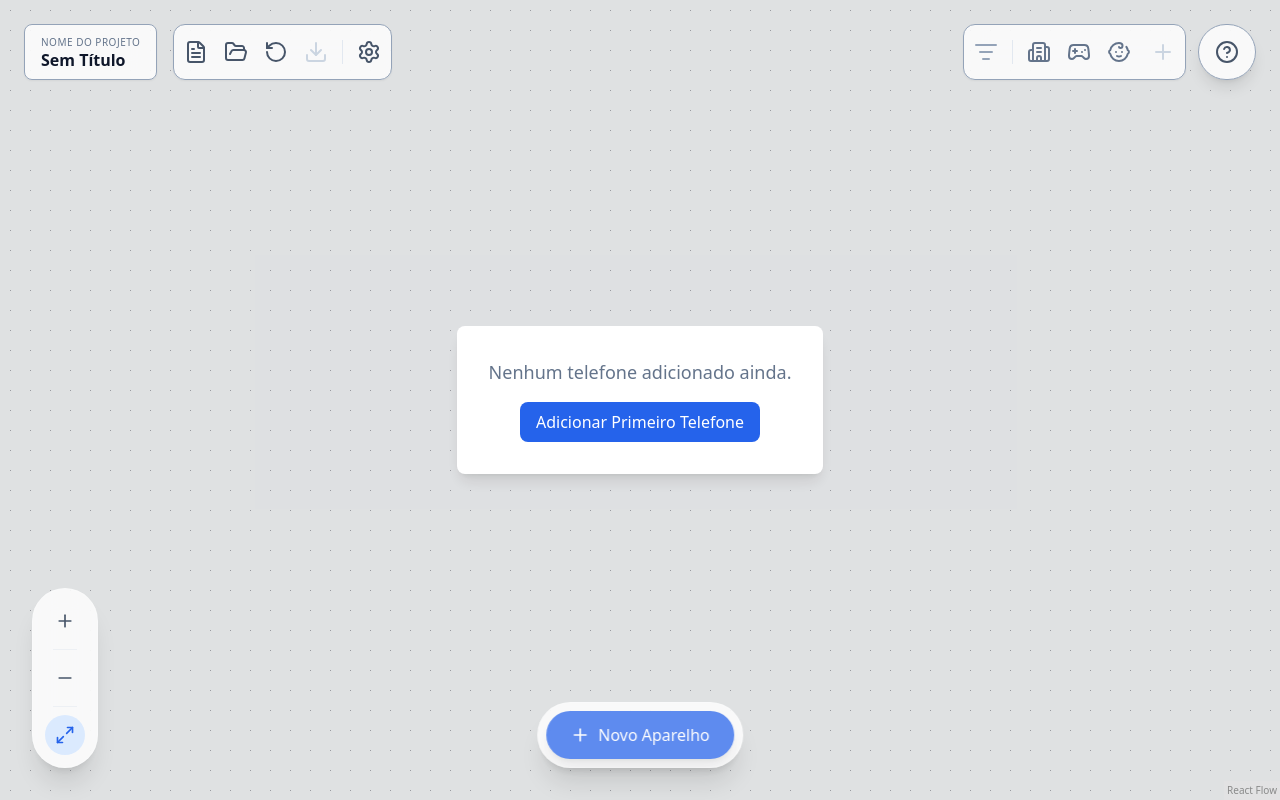
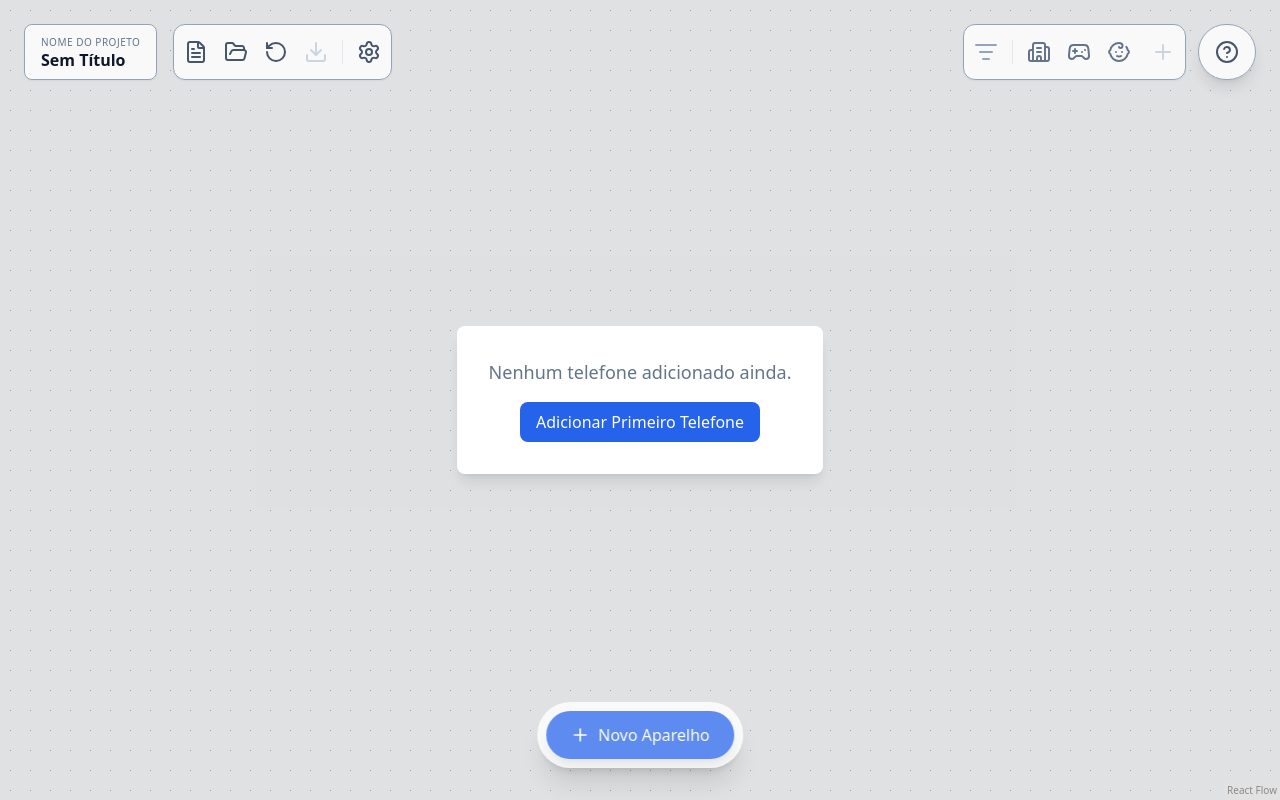
Before and after one commit to esteniovasc/phone-deck, a React (Vite) app: page / in a window 1280 px wide. Built offline with nearby package versions, Linux system fonts and the light colour scheme.

Commit message:
Atualiza funções e comportamento dos controles de navegação

```diff
--- a/src/App.tsx
+++ b/src/App.tsx
@@ -28,7 +28,7 @@ import { HelpButton } from './components/ui/HelpButton';
 import { useLocalStorage } from './hooks/useLocalStorage';
 import { useDecisionEngine } from './hooks/useDecisionEngine';
 import PhoneNode from './components/canvas/PhoneNode';
-import { Eye, EyeOff, Activity } from 'lucide-react';
+import { Eye, EyeOff, Activity, Lock, Unlock, Map, Maximize2, AlertCircle } from 'lucide-react';
 import { Toast } from './components/ui/Toast';
 import { useHotkeys } from './hooks/useHotkeys';
 import { CalibrationPanel, type InteractionSettings, DEFAULT_INTERACTION_SETTINGS } from './components/ui/CalibrationPanel';
@@ -598,28 +598,64 @@ function App() {
 		setToastState({
 			show: true,
 			message: newMode ? '🔒 Modo Visualização' : '✏️ Modo Edição',
-			icon: newMode ? <Eye size={20} /> : <EyeOff size={20} />,
+			icon: newMode ? <Lock size={20} /> : <Unlock size={20} />,
 		});
 		setTimeout(() => {
 			setToastState((prev) => ({ ...prev, show: false }));
 		}, 1500);
 	}, [isViewMode]);
 
+	const handleCycleMinimap = useCallback(() => {
+		const nextState = {
+			'auto': 'visible',
+			'visible': 'hidden',
+			'hidden': 'auto'
+		}[minimapBehavior] as MinimapBehavior;
+
+		setMinimapBehavior(nextState);
+		setToastState({
+			show: true,
+			message: `🗺️ Minimapa: ${nextState === 'auto' ? 'Automático' : nextState === 'visible' ? 'Visível' : 'Oculto'}`,
+			icon: <Map size={20} />,
+		});
+		setTimeout(() => setToastState(prev => ({ ...prev, show: false })), 2000);
+	}, [minimapBehavior]);
+
+	const handleExternalFitView = useCallback(() => {
+		if (rfInstance) {
+			rfInstance.fitView({ duration: 800, padding: 0.2 });
+			setToastState({
+				show: true,
+				message: '🔍 Visualização Centralizada',
+				icon: <Maximize2 size={20} />,
+			});
+			setTimeout(() => setToastState(prev => ({ ...prev, show: false })), 2000);
+		}
+	}, [rfInstance]);
+
 	const handleZoomIn = useCallback(() => {
+		if (rfInstance) {
+			rfInstance.zoomIn({ duration: 500 });
 			setToastState({
 				show: true,
 				message: '🔍 Zoom +',
 				icon: <Activity size={20} />,
 			});
-	}, []);
+			setTimeout(() => setToastState(prev => ({ ...prev, show: false })), 1000);
+		}
+	}, [rfInstance]);
 
 	const handleZoomOut = useCallback(() => {
+		if (rfInstance) {
+			rfInstance.zoomOut({ duration: 500 });
 			setToastState({
 				show: true,
 				message: '🔍 Zoom -',
 				icon: <Activity size={20} />,
 			});
-	}, []);
+			setTimeout(() => setToastState(prev => ({ ...prev, show: false })), 1000);
+		}
+	}, [rfInstance]);
 
 	// Sincronizar refs dos handlers (sem dependências)
 	useEffect(() => {
@@ -846,7 +882,15 @@ function App() {
 			</div>
 
 			{/* Navigation Controls (Zoom + Fit View) */}
-			<NavigationControls />
+			<NavigationControls
+				onFitView={handleExternalFitView}
+				onToggleLock={handleToggleViewMode}
+				isLocked={isViewMode}
+				onToggleMinimap={handleCycleMinimap}
+				minimapState={minimapBehavior}
+				onZoomIn={handleZoomIn}
+				onZoomOut={handleZoomOut}
+			/>
 
 			{/* Action Dock Flutuante (Inferior - Apenas Novo) */}
 			<FloatingDock
--- a/src/components/ui/NavigationControls.tsx
+++ b/src/components/ui/NavigationControls.tsx
@@ -1,88 +1,184 @@
+import { useState, useEffect, useRef } from 'react';
 import { useReactFlow } from '@xyflow/react';
-import { Plus, Minus, Maximize2 } from 'lucide-react';
+import { Plus, Minus, Maximize2, Lock, Unlock, Map, Pin, PinOff } from 'lucide-react';
+
+interface NavigationControlsProps {
+	onFitView?: () => void;
+	onToggleLock: () => void;
+	isLocked: boolean;
+	onToggleMinimap: () => void;
+	minimapState: 'auto' | 'visible' | 'hidden';
+	onZoomIn: () => void;
+	onZoomOut: () => void;
+}
 
 /**
- * NavigationControls: Dock vertical de zoom e centralização
+ * NavigationControls: Dock vertical unificado
  *
- * Features:
- * - Zoom In (+)
- * - Zoom Out (-)
- * - Fit View / Centralizar (quando se perdeu)
- * - Design Glassmorphism
- * - Posicionado no canto inferior esquerdo
+ * Atualização:
+ * - Auto-hide com "gravidade" (cai para baixo e esmaece)
+ * - Zona de detecção no canto inferior esquerdo
+ * - Botão de Pin (Fixar)
  */
-export function NavigationControls() {
-  const { zoomIn, zoomOut, fitView } = useReactFlow();
+export function NavigationControls({
+	onFitView,
+	onToggleLock,
+	isLocked,
+	onToggleMinimap,
+	minimapState,
+	onZoomIn,
+	onZoomOut
+}: NavigationControlsProps) {
+	const { fitView } = useReactFlow();
+	const [isVisible, setIsVisible] = useState(false); // Começa oculto (ou visível no início?) -> Vamos começar visível pra UX
+	const [isPinned, setIsPinned] = useState(false);
+	const timeoutRef = useRef<ReturnType<typeof setTimeout> | null>(null);
 
-  const handleZoomIn = () => {
-    zoomIn();
+	// Iniciar visível por um tempo
+	useEffect(() => {
+		setIsVisible(true);
+		resetHideTimer();
+		return () => clearTimer();
+	}, []);
+
+	const clearTimer = () => {
+		if (timeoutRef.current) clearTimeout(timeoutRef.current);
 	};
 
-  const handleZoomOut = () => {
-    zoomOut();
+	const resetHideTimer = () => {
+		clearTimer();
+		if (isPinned) return;
+
+		timeoutRef.current = setTimeout(() => {
+			setIsVisible(false);
+		}, 5000); // 5 segundos
 	};
 
-  const handleFitView = () => {
-    fitView({ duration: 800 });
+	const handleMouseEnter = () => {
+		setIsVisible(true);
+		clearTimer();
+	};
+
+	const handleMouseLeave = () => {
+		resetHideTimer();
+	};
+
+	const togglePin = () => {
+		const newPinned = !isPinned;
+		setIsPinned(newPinned);
+		setIsVisible(true);
+		if (newPinned) {
+			clearTimer();
+		} else {
+			resetHideTimer();
+		}
+	};
+
+	// Fallback handleFitView
+	const handleFitViewInternal = () => {
+		if (onFitView) onFitView();
+		else fitView({ duration: 800, padding: 0.2 });
 	};
 
 	return (
-    <div className="fixed bottom-8 left-8 z-50">
-      {/* Container vidro fosco vertical */}
-      <div className="flex flex-col items-center gap-2 px-3 py-3 bg-white/80 backdrop-blur-md rounded-full shadow-xl border border-white/20">
-        {/* Zoom In */}
+		// Zona de Detecção Invisível (Trigger Area)
+		<div
+			className="fixed bottom-0 left-0 w-64 h-64 z-40 flex items-end justify-start pointer-events-none"
+		>
+			{/* Área interativa real que captura o mouse */}
+			<div
+				className="w-full h-full pointer-events-auto"
+				onMouseEnter={handleMouseEnter}
+				onMouseLeave={handleMouseLeave}
+			>
+				{/* Container do Dock (sujeito à "sucção lateral") */}
+				<div
+					className={`
+						absolute bottom-8 left-8 flex flex-col items-center gap-2 px-3 py-3
+						bg-white/80 backdrop-blur-md rounded-full shadow-xl border border-white/20
+						transition-all duration-700 ease-[cubic-bezier(0.34,1.56,0.64,1)] origin-bottom-left
+						${isVisible
+							? 'translate-x-0 scale-100 opacity-100 rotate-0'
+							: '-translate-x-16 scale-75 -rotate-12 opacity-0 blur-sm'}
+					`}
+				>
+					{/* Botão de Pin (Novo) */}
 					<button
-          onClick={handleZoomIn}
+						onClick={togglePin}
 						className={`
-            flex items-center justify-center w-10 h-10
-            rounded-full transition-all duration-300
-            hover:bg-white hover:text-slate-900 hover:scale-110 hover:shadow-lg
-            text-slate-600 hover:shadow-md
-            cursor-pointer
+							flex items-center justify-center w-8 h-8 rounded-full transition-all duration-300
+							hover:bg-slate-100 cursor-pointer mb-2
+							${isPinned ? 'text-blue-500' : 'text-slate-400 hover:text-slate-600'}
 						`}
-          title="Zoom In (Aproximar)"
-          aria-label="Zoom in"
+						title={isPinned ? "Desafixar Dock" : "Fixar Dock"}
+					>
+						{isPinned ? <Pin size={16} fill="currentColor" /> : <PinOff size={16} />}
+					</button>
+
+					{/* Zoom In (+ key usually, but here mouse) */}
+					<button
+						onClick={onZoomIn}
+						className="flex items-center justify-center w-10 h-10 rounded-full transition-all duration-300 hover:bg-white hover:text-slate-900 hover:scale-110 hover:shadow-lg text-slate-600 hover:shadow-md cursor-pointer"
+						title="Zoom In"
 					>
 						<Plus size={20} />
 					</button>
 
-        {/* Divider */}
-        <div className="w-6 h-px bg-slate-200/50"></div>
-
 					{/* Zoom Out */}
 					<button
-          onClick={handleZoomOut}
-          className={`
-            flex items-center justify-center w-10 h-10
-            rounded-full transition-all duration-300
-            hover:bg-white hover:text-slate-900 hover:scale-110 hover:shadow-lg
-            text-slate-600 hover:shadow-md
-            cursor-pointer
-          `}
-          title="Zoom Out (Afastar)"
-          aria-label="Zoom out"
+						onClick={onZoomOut}
+						className="flex items-center justify-center w-10 h-10 rounded-full transition-all duration-300 hover:bg-white hover:text-slate-900 hover:scale-110 hover:shadow-lg text-slate-600 hover:shadow-md cursor-pointer"
+						title="Zoom Out"
 					>
 						<Minus size={20} />
 					</button>
 
-        {/* Divider */}
-        <div className="w-6 h-px bg-slate-200/50"></div>
+					<div className="w-6 h-px bg-slate-200/50" />
 
-        {/* Fit View - Centralizar */}
+					{/* Fit View (C) */}
 					<button
-          onClick={handleFitView}
-          className={`
-            flex items-center justify-center w-10 h-10
-            rounded-full transition-all duration-300
-            bg-blue-100 text-blue-600
-            hover:bg-blue-200 hover:text-blue-700 hover:scale-110 hover:shadow-lg
-            font-bold cursor-pointer
-          `}
-          title="Centralizar View (Fit All)"
-          aria-label="Fit view"
+						onClick={handleFitViewInternal}
+						className="flex items-center justify-center w-10 h-10 rounded-full transition-all duration-300 hover:bg-white hover:text-slate-900 hover:scale-110 hover:shadow-lg text-slate-600 hover:shadow-md cursor-pointer"
+						title="Centralizar (C)"
 					>
 						<Maximize2 size={20} />
 					</button>
+
+					<div className="w-6 h-px bg-slate-200/50" />
+
+					{/* Lock/Unlock (T) */}
+					<button
+						onClick={onToggleLock}
+						className={`
+							flex items-center justify-center w-10 h-10 rounded-full transition-all duration-300
+							hover:scale-110 hover:shadow-lg cursor-pointer
+							${isLocked ? 'bg-amber-100 text-amber-600 hover:bg-amber-200' : 'text-slate-600 hover:bg-white hover:text-slate-900'}
+						`}
+						title={isLocked ? "Desbloquear (T)" : "Bloquear Edição (T)"}
+					>
+						{isLocked ? <Lock size={20} /> : <Unlock size={20} />}
+					</button>
+
+					{/* Minimap (V) */}
+					<button
+						onClick={onToggleMinimap}
+						className={`
+							flex items-center justify-center w-10 h-10 rounded-full transition-all duration-300
+							hover:scale-110 hover:shadow-lg cursor-pointer relative
+							${minimapState === 'visible' ? 'bg-blue-100 text-blue-600' : ''}
+							${minimapState === 'hidden' ? 'text-slate-400 hover:text-slate-600' : 'text-slate-600 hover:text-blue-600'}
+						`}
+						title={`Minimapa: ${minimapState === 'auto' ? 'Auto' : minimapState === 'visible' ? 'Visível' : 'Oculto'} (V)`}
+					>
+						<Map size={20} className={minimapState === 'auto' ? 'opacity-80' : ''} />
+						{minimapState === 'auto' && (
+							<span className="absolute top-2 right-2 flex h-2 w-2">
+								<span className="animate-ping absolute inline-flex h-full w-full rounded-full bg-sky-400 opacity-75"></span>
+								<span className="relative inline-flex rounded-full h-2 w-2 bg-sky-500"></span>
+							</span>
+						)}
+					</button>
+				</div>
 			</div>
 		</div>
 	);
```
Lines whose indentation alone changed are shown as unchanged.
